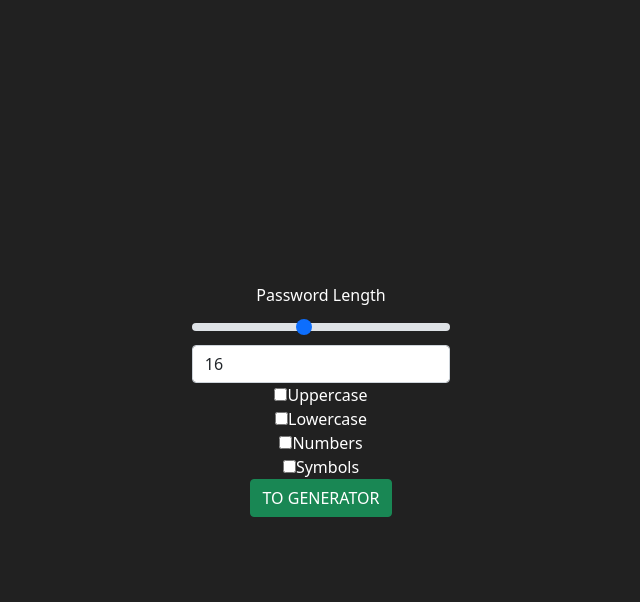
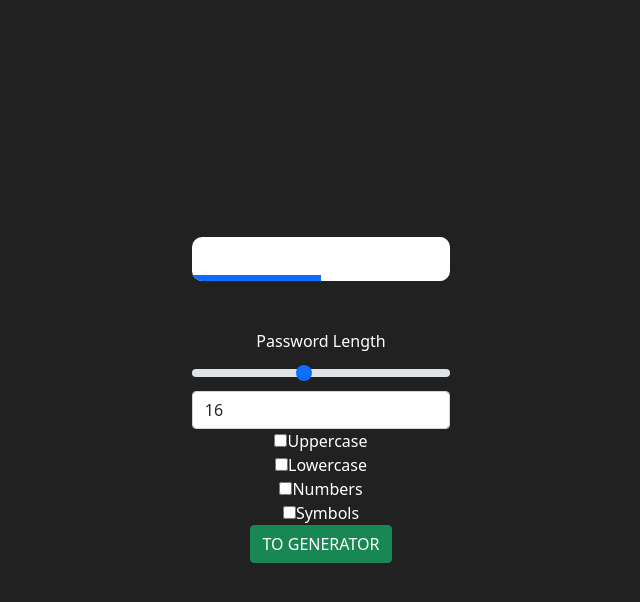
Before and after one commit to ySavushkin/PasswordGenerator, a React (Vite) app in the folder frontend/password-generator/: page /auth/register in a window 1280 px wide. Both pictures are taken after a click on the button "TO GENERATOR". Shown: the top 602 px of the page, without its empty margins (319-959 px from the left). Built offline with nearby package versions, Linux system fonts and the light colour scheme.

Commit message:
Added input for user password

```diff
--- a/frontend/password-generator/src/pages/password-generator/PasswordGenerator.css
+++ b/frontend/password-generator/src/pages/password-generator/PasswordGenerator.css
@@ -0,0 +1,25 @@
+.password-container {
+    border-radius: 10px;
+    overflow: hidden;
+}
+
+.password-input {
+    box-shadow: none;
+    outline: none;
+    border-color: #ffffff;
+}
+
+.password-progress {
+    height: 6px;
+    background-color: #ffffff;
+}
+
+.password-input:focus {
+    border-color: #ffffff;
+    box-shadow: none;
+}
+
+.password-bar {
+    margin-bottom: 0;
+    margin-top: 0;
+}
--- a/frontend/password-generator/src/pages/password-generator/PasswordGenerator.tsx
+++ b/frontend/password-generator/src/pages/password-generator/PasswordGenerator.tsx
@@ -18,6 +18,18 @@ const PasswordGenerator: React.FC = () => {
 
     return (
         <>
+            <div className="mb-5 password-container">
+                <input
+                    type="password"
+                    className="form-control rounded-0 password-input"
+                    id="passwordInput"
+                />
+                <div className="progress rounded-0 password-progress">
+                    <div id="passwordStrengthBar" className="progress-bar mb-0 mt-0" role="progressbar" style={{ width: `${50}%` }} aria-valuenow={0}
+                        aria-valuemin={0} aria-valuemax={100}></div>
+                </div>
+            </div>
+
             <label htmlFor="customRange" className="form-label text-white">
                 Password Length
             </label>
```
